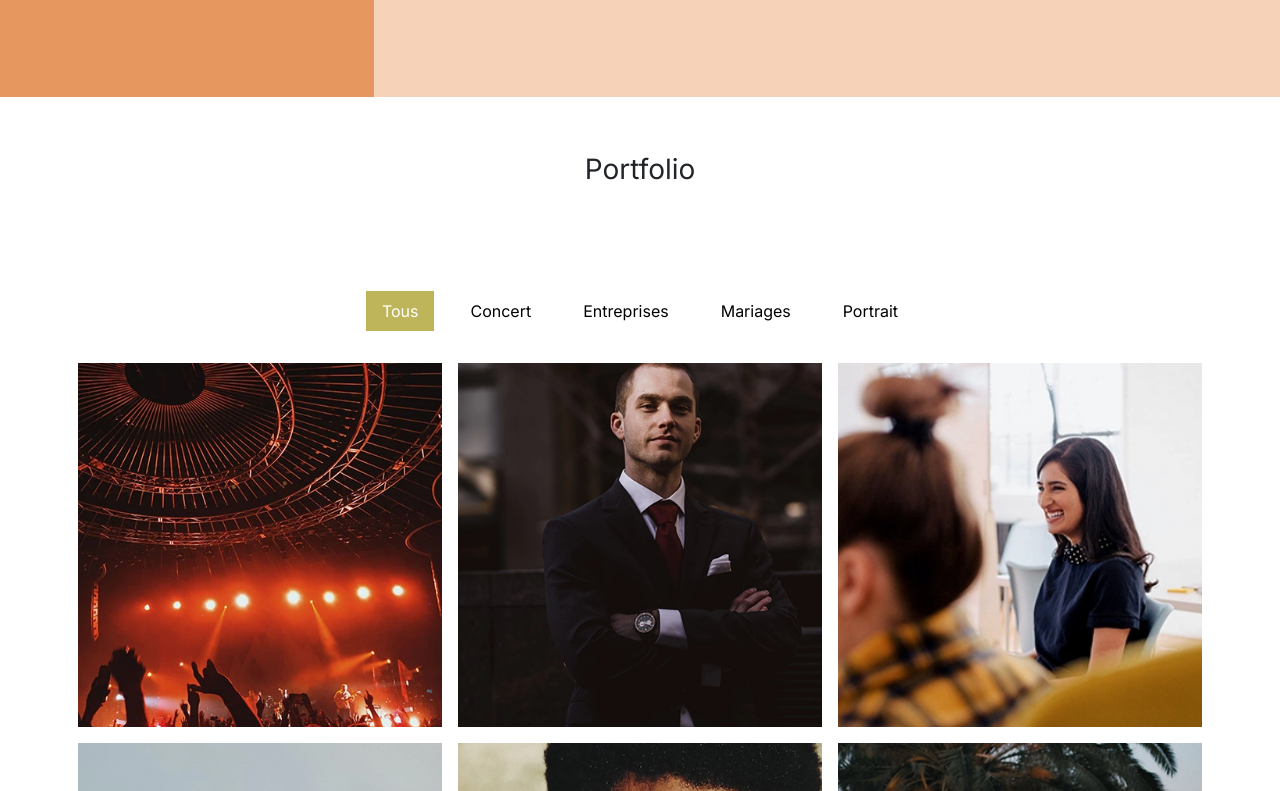
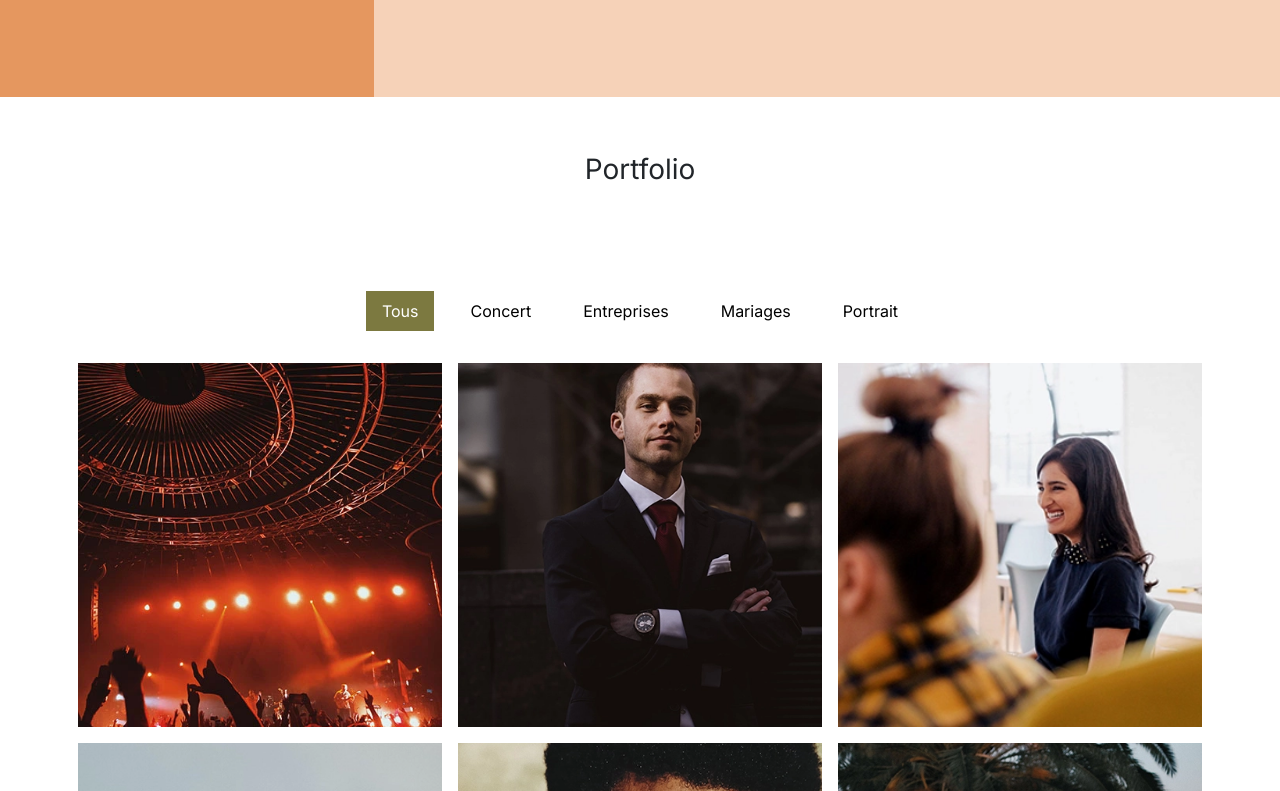
Before and after one commit to Magfoxx/P4-Nina-Carducci, a plain HTML site: page index.html in a window 1280 px wide. Shown: the part 1242-2033 px from the top of the page. Drawn offline with nearby package versions, Linux system fonts and the light colour scheme.

Commit message:
Correction du bug des filtres et remplacement de la couleur pour qu'il y ai un meilleur contraste

```diff
--- a/assets/style.css
+++ b/assets/style.css
@@ -100,9 +100,9 @@ body {
 .gallery .nav {
 	justify-content: center;
 }
-.nav-pills .nav-link.active, .nav-pills .show > .nav-link {
+.nav-pills .nav-link.active-tag, .nav-pills .show > .nav-link {
 	color: #fff;
-	background-color: #BEB45A;
+	background-color: #7c7940;
 	border-radius:0 ;
 }
 .nav-pills .nav-link {
--- a/index.html
+++ b/index.html
@@ -28,7 +28,7 @@
 				<li><a href="#services">Service</a></li>
 				<li><a href="#contact">Contact</a></li>
 				<li><a class="social-link" href="https://www.instagram.com/ninacarducci.photo/?hl=fr" target="_blank"><img
-							src="assets/images/instagram.webp" alt="Logo Instagram"" width=" 20" height="20"
+							src="assets/images/instagram.png" alt="Logo Instagram"" width=" 20" height="20"
 							style="max-width: 100%; height: auto"></a></li>
 			</ul>
 		</div>
```
